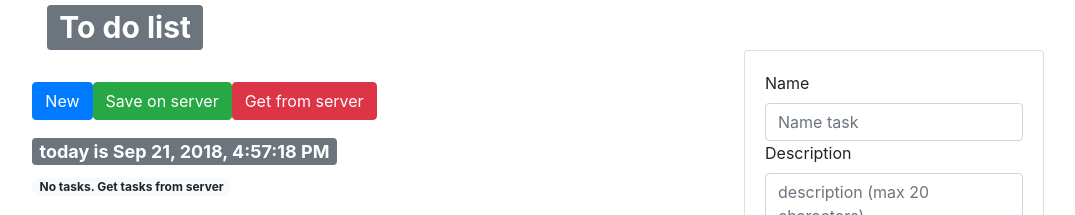
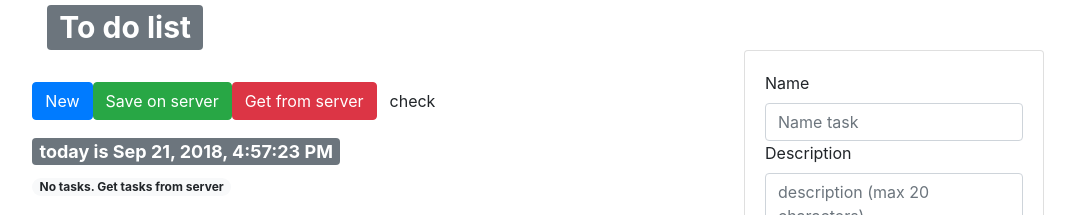
Before and after one commit to gxg10/to-do-task, an Angular app: page /new-task in a window 1280 px wide. Shown: the top 215 px of the page, without its empty margins (101-1176 px from the left). Built offline with nearby package versions, Linux system fonts and the light colour scheme.

Commit message:
intermediar

```diff
--- a/src/app/task-service.ts
+++ b/src/app/task-service.ts
@@ -5,9 +5,14 @@ import { Injectable } from '@angular/core';
 @Injectable()
 export class TaskService {
 
-    today: Date = new Date(Date.now());
+    // today: Date = new Date(Date.now());
+    today: Date;
 
-    constructor(private http: HttpClient) {}
+    constructor(private http: HttpClient) {
+        setInterval(() => {
+            this.today =  new Date(Date.now());
+        }, 5000);
+    }
 
     private tasks: Task[] = [];
 
@@ -47,6 +52,7 @@ export class TaskService {
        }
 
     setTasts(tasks: Task[]) {
+        console.log('am setat taskurile');
         this.tasks = tasks;
     }
 
@@ -56,6 +62,7 @@ export class TaskService {
 
     addTask(task: Task) {
         this.tasks.push(task);
+        console.log(task);
     }
 
     updateTask(index: number, newTask: Task) {
@@ -72,8 +79,9 @@ export class TaskService {
     }
 
     setOverdueTask(index: number) {
-        const tempTask = this.tasks[index];
-        tempTask.status = 'overdue';
+        // const tempTask = this.tasks[index];
+        this.tasks[index].status = 'overdue';
+        console.log(this.tasks[index].status);
     }
 
     getStatus(index: number) {
@@ -87,8 +95,13 @@ export class TaskService {
     }
 
     checkIfOverdue() {
+        console.log('verificam');
+
         for (let i = 0; i < this.tasks.length; i++) {
-            if (this.tasks[i].due_date < this.today) {
+            console.log('1' + this.today);
+            console.log('2' + this.tasks[i].due_date);
+            if (this.tasks[i].due_date.getTime() < this.today.getTime()) {
+                console.log('patata');
                 this.setOverdueTask(i);
             }
         }
--- a/src/app/to-do-list/new-task/new-task.component.ts
+++ b/src/app/to-do-list/new-task/new-task.component.ts
@@ -76,7 +76,8 @@ export class NewTaskComponent implements OnInit {
       'small_description': new FormControl(small_description,
         [Validators.required, Validators.maxLength(20)]),
       'duedate' : new FormControl(duedate,
-        [Validators.required, Validators.pattern(/^[A-Za-z0-9 _.,:!"'/$]*$/)])
+        [Validators.required])
+        // [Validators.required, Validators.pattern(/^[A-Za-z0-9 _.,:!"'/$]*$/)])
     });
   }
 
--- a/src/app/to-do-list/to-do-list.component.html
+++ b/src/app/to-do-list/to-do-list.component.html
@@ -10,6 +10,7 @@
             <button class="btn btn-primary" (click)="newTask()">New</button>
             <button class="btn btn-success" (click)="saveServer()">Save on server</button>
             <button class="btn btn-danger" (click)="getFromServer()">Get from server</button>
+            <button class="btn" (click)="test()">check</button>
         </div>
         <h4><span class="badge badge-secondary">
           today is {{today | date: 'medium'}}</span></h4>
--- a/src/app/to-do-list/to-do-list.component.ts
+++ b/src/app/to-do-list/to-do-list.component.ts
@@ -30,6 +30,7 @@ export class ToDoListComponent implements OnInit, DoCheck, OnChanges {
     this.itemList = this.taskService.getTasks();
     this.today = this.taskService.getTodayTime();
     this.taskService.sortTasks();
+    // this.taskService.checkIfOverdue();
   }
 
   newTask() {
@@ -52,4 +53,8 @@ export class ToDoListComponent implements OnInit, DoCheck, OnChanges {
     );
   }
 
+  test() {
+    this.taskService.checkIfOverdue();
+  }
+
 }
```
